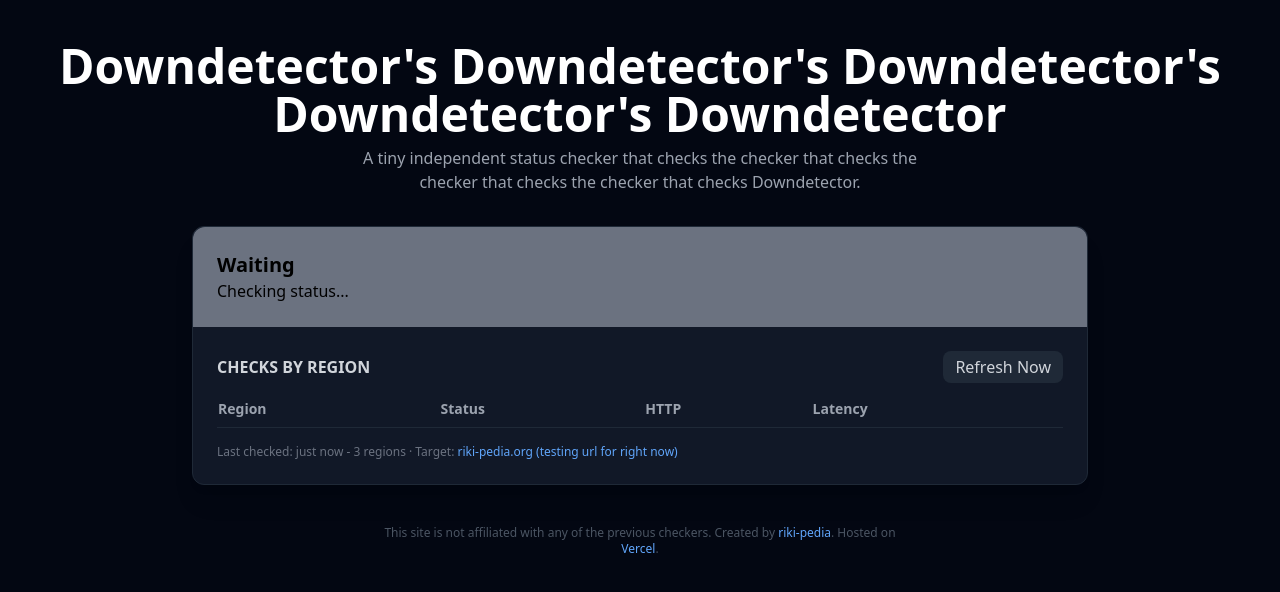
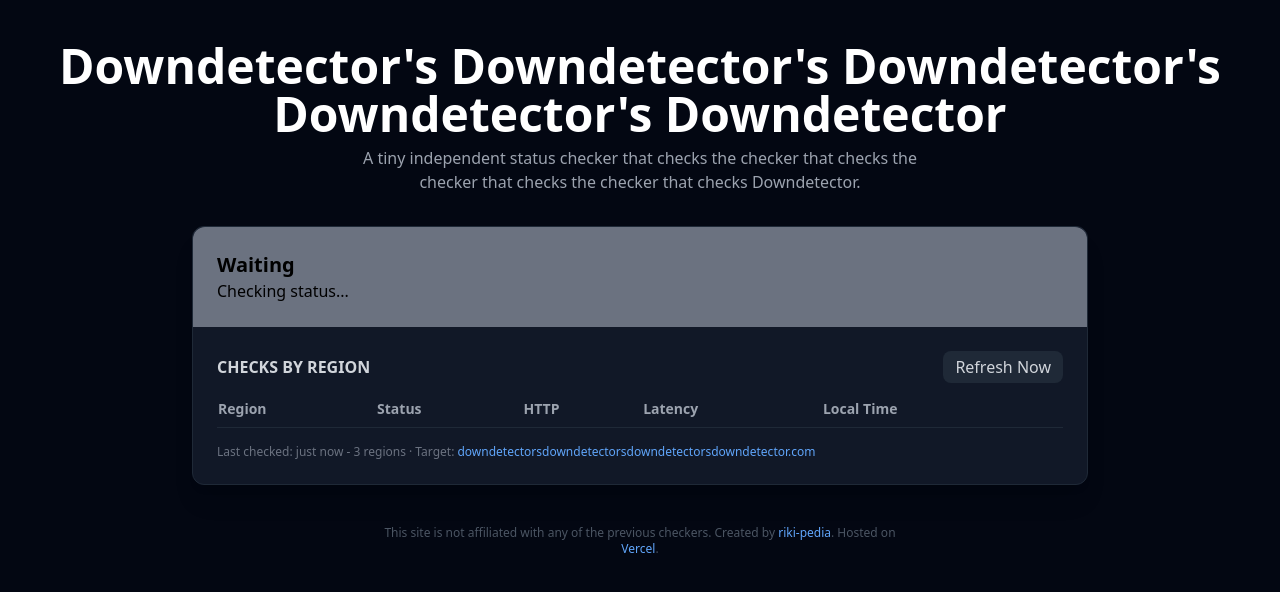
Before and after one commit to riki-pedia/5x-downdetector, a plain HTML site: page index.html in a window 1280 px wide. Shown: the part 116-708 px from the top of the page. Drawn offline with nearby package versions, Linux system fonts and the light colour scheme; no server answers.

Commit message:
add new slot

```diff
--- a/index.html
+++ b/index.html
@@ -53,6 +53,7 @@
               <th class="py-2">Status</th>
               <th class="py-2">HTTP</th>
               <th class="py-2">Latency</th>
+              <th class="py-2">Local Time</th>
             </tr>
           </thead>
 
@@ -63,7 +64,7 @@
       </div>
 
       <p class="text-gray-500 text-xs mt-4">
-        Last checked: <span id="last-checked">just now</span> - <span id="region-count">3</span> regions · Target: <a class="text-blue-400 hover:underline" href="https://riki-pedia.org/en/">riki-pedia.org (testing url for right now)</a>
+        Last checked: <span id="last-checked">just now</span> - <span id="region-count">3</span> regions · Target: <a class="text-blue-400 hover:underline" href="https://downdetectorsdowndetectorsdowndetectorsdowndetector.com/">downdetectorsdowndetectorsdowndetectorsdowndetector.com</a>
       </p>
     </div>
   </div>
--- a/script.js
+++ b/script.js
@@ -26,6 +26,8 @@
   <td class="py-3">${info.status}</td>
 
   <td class="py-3">${info.time ?? "—"}</td>
+
+  <td class="py-3">${info.localTime ?? info.local_time ?? "—"}</td>
 `;
 
     table.appendChild(row);
```
Lines whose indentation alone changed are shown as unchanged.
